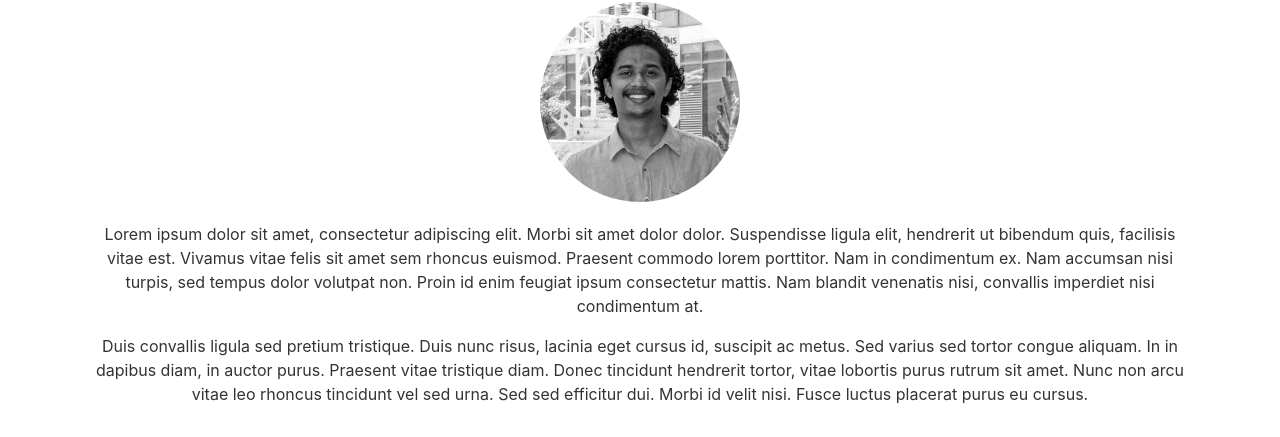
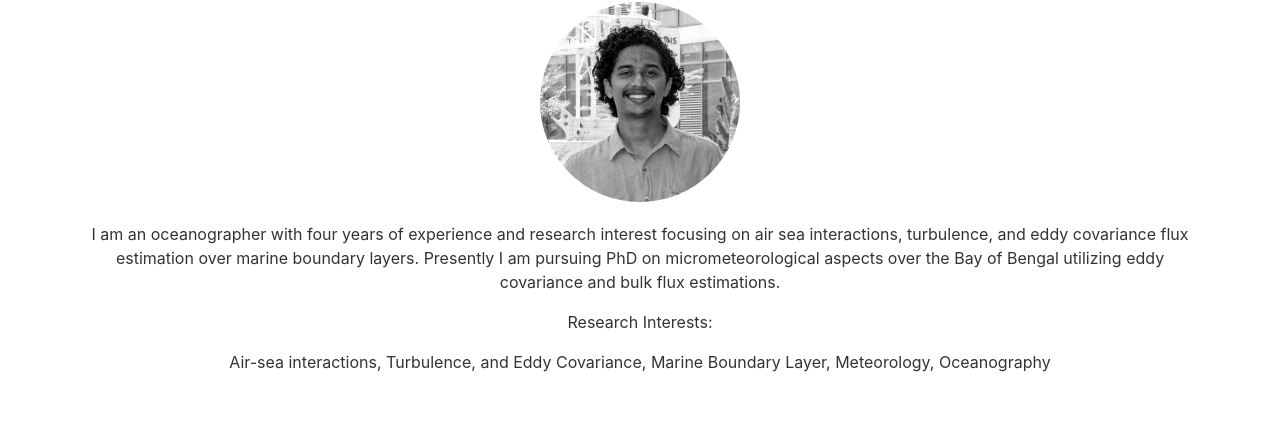
Before and after one commit to abhijitth/portfolio, a plain HTML site: page index.html in a window 1280 px wide. Shown: the part 172-609 px from the top of the page. Drawn offline with nearby package versions, Linux system fonts and the light colour scheme.

Commit message:
update mypic

```diff
--- a/index.html
+++ b/index.html
@@ -151,8 +151,10 @@ html {
   <div class="container">
     <h2>About</h2>
     <img src="images/about/1.jpg" alt="About Me">
-    <p>Lorem ipsum dolor sit amet, consectetur adipiscing elit. Morbi sit amet dolor dolor. Suspendisse ligula elit, hendrerit ut bibendum quis, facilisis vitae est. Vivamus vitae felis sit amet sem rhoncus euismod. Praesent commodo lorem porttitor. Nam in condimentum ex. Nam accumsan nisi turpis, sed tempus dolor volutpat non. Proin id enim feugiat ipsum consectetur mattis. Nam blandit venenatis nisi, convallis imperdiet nisi condimentum at.</p>
-    <p>Duis convallis ligula sed pretium tristique. Duis nunc risus, lacinia eget cursus id, suscipit ac metus. Sed varius sed tortor congue aliquam. In in dapibus diam, in auctor purus. Praesent vitae tristique diam. Donec tincidunt hendrerit tortor, vitae lobortis purus rutrum sit amet. Nunc non arcu vitae leo rhoncus tincidunt vel sed urna. Sed sed efficitur dui. Morbi id velit nisi. Fusce luctus placerat purus eu cursus.</p>
+    <p>I am an oceanographer with four years of experience and research interest focusing on air sea interactions, turbulence, and eddy covariance flux estimation over marine boundary layers. Presently I am pursuing PhD on micrometeorological aspects over the Bay of Bengal utilizing eddy covariance and bulk flux estimations.</p>
+    <p></p>
+    <p>Research Interests: </p>
+    <p>Air-sea interactions, Turbulence, and Eddy Covariance, Marine Boundary Layer, Meteorology, Oceanography</p>
   </div>
 </section>
 
```
